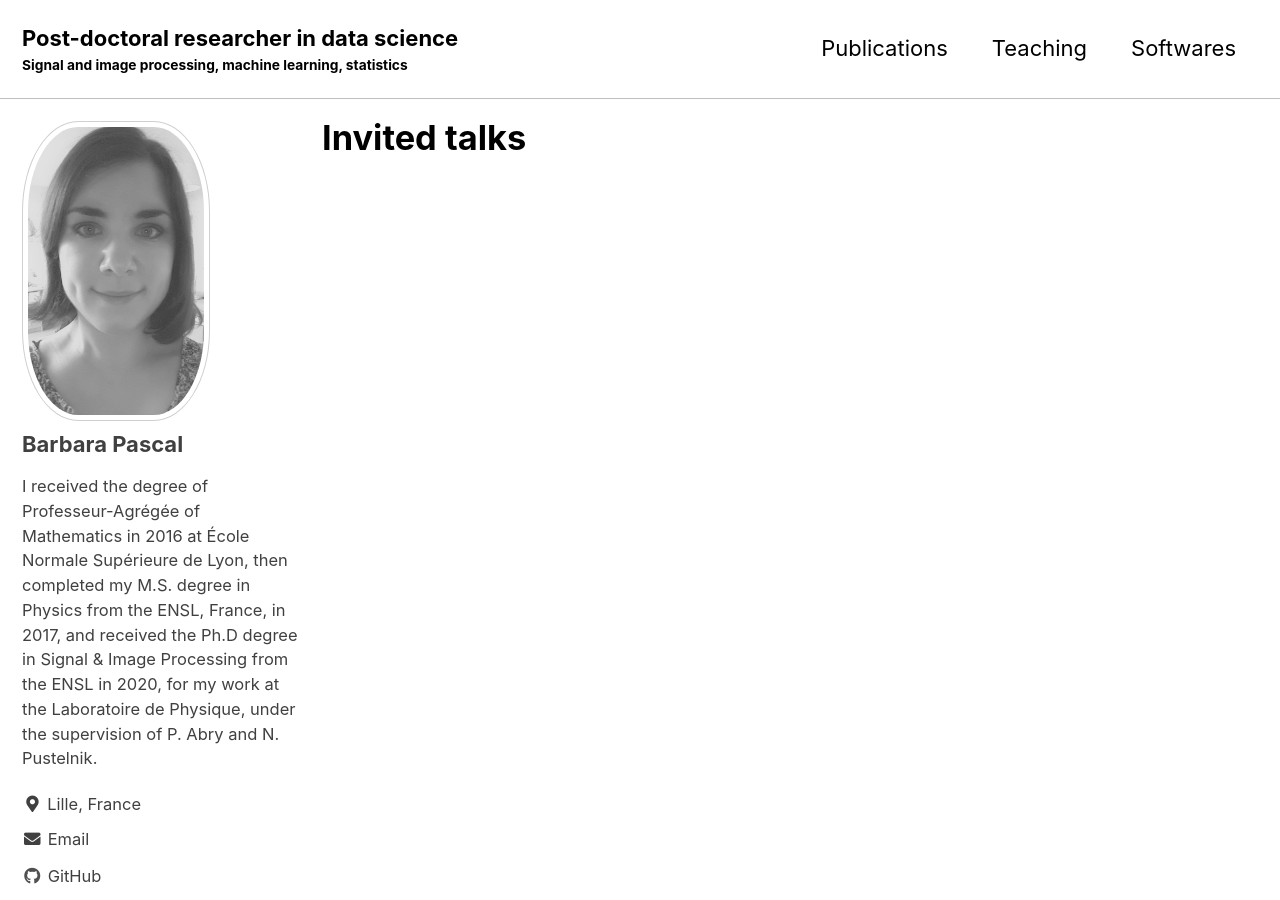
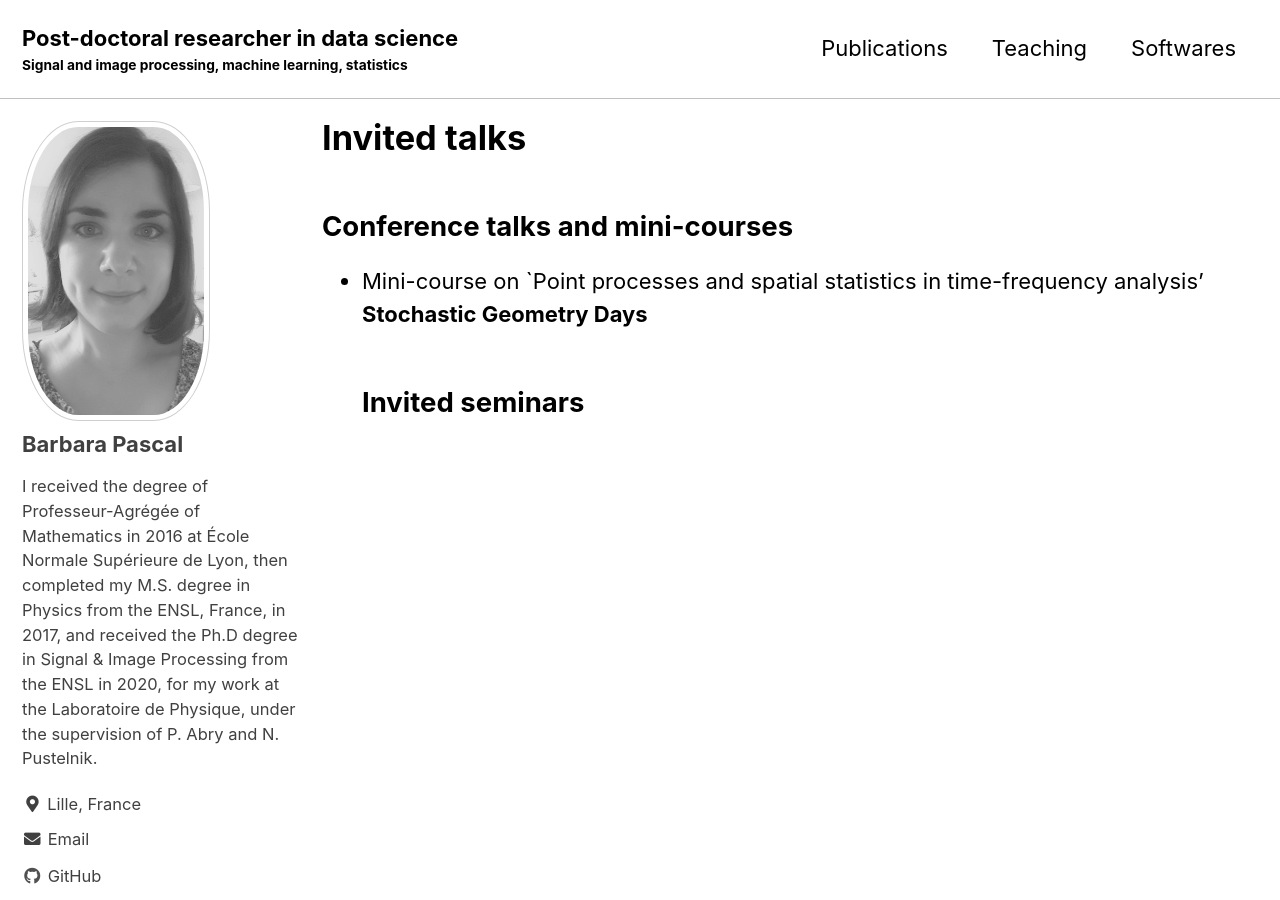
Before and after one commit to bpascal-fr/bpascal-fr.github.io, a Jekyll site: the page built from _pages/invitations.md, in a window 1280 px wide and 900 px high. Built offline with Jekyll 4.4.1, drawn with Linux system fonts in a browser that asks for light colours; cached includes are drawn as plain includes; nearby versions of some CDN libraries; some web fonts are replaced.

Commit message:
invited talks

```diff
--- a/_pages/invitations.md
+++ b/_pages/invitations.md
@@ -5,3 +5,9 @@ classes: wide
 author_profile: true
 title: "Invited talks"
 ---
+
+## Conference talks and mini-courses
+
+* Mini-course on `Point processes and spatial statistics in time-frequency analysis'
+  **Stochastic Geometry Days**
+## Invited seminars
```
